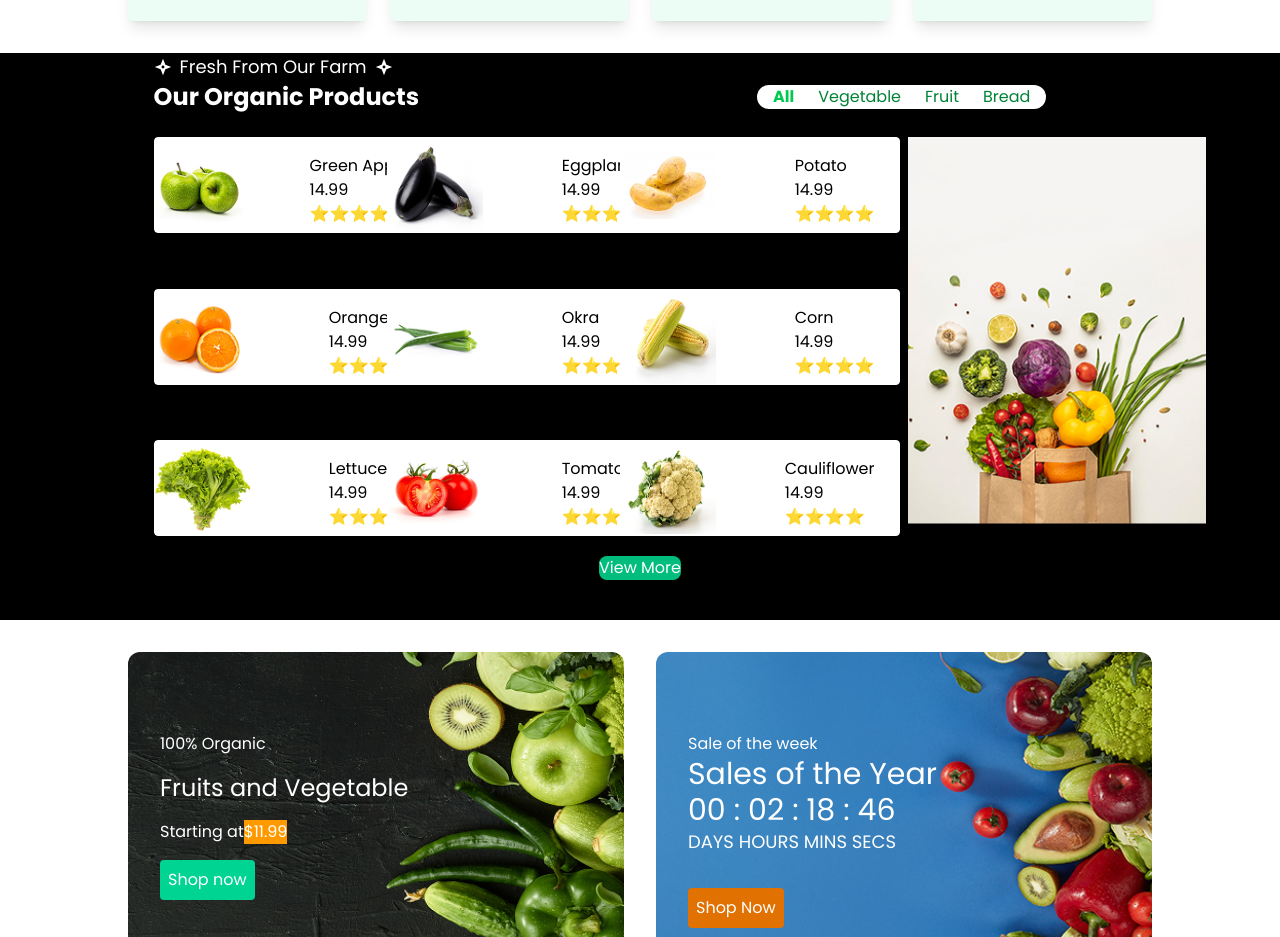
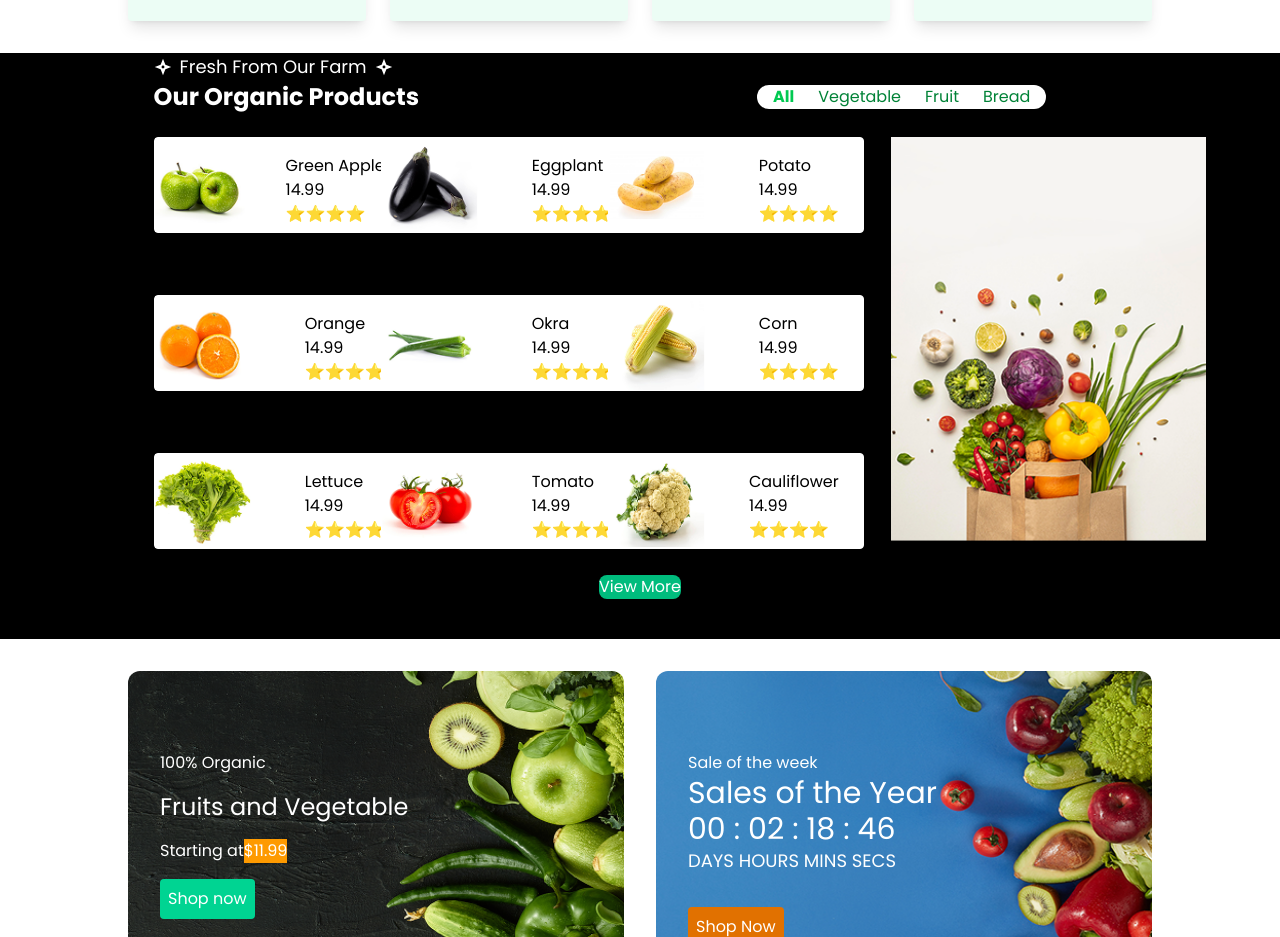
Before and after one commit to Tahmina238/Fresh-Bucket, a React (Vite) app: page / in a window 1280 px wide. Shown: the part 1060-1997 px from the top of the page. Built offline with nearby package versions, Linux system fonts and the light colour scheme.

Commit message:
first commit

```diff
--- a/src/components/OrganicProductCard.jsx
+++ b/src/components/OrganicProductCard.jsx
@@ -2,7 +2,7 @@
 const OrganicProductCard = ({ title, price, rating, image }) => {
   return (
     //create dynamic card
-    <div className="flex align-center justify-between w-70 rounded  h-24 mt-6  bg-white border">
+    <div className="flex align-center justify-between w-64 rounded  h-24 mt-6 gap-6 bg-white border">
       <img className="w-24 h-18n" src={image} alt="" />
       <div className="m-0 pr-6 column justify-between mt-4">
         <p className="text-black ">{title}</p>
```
